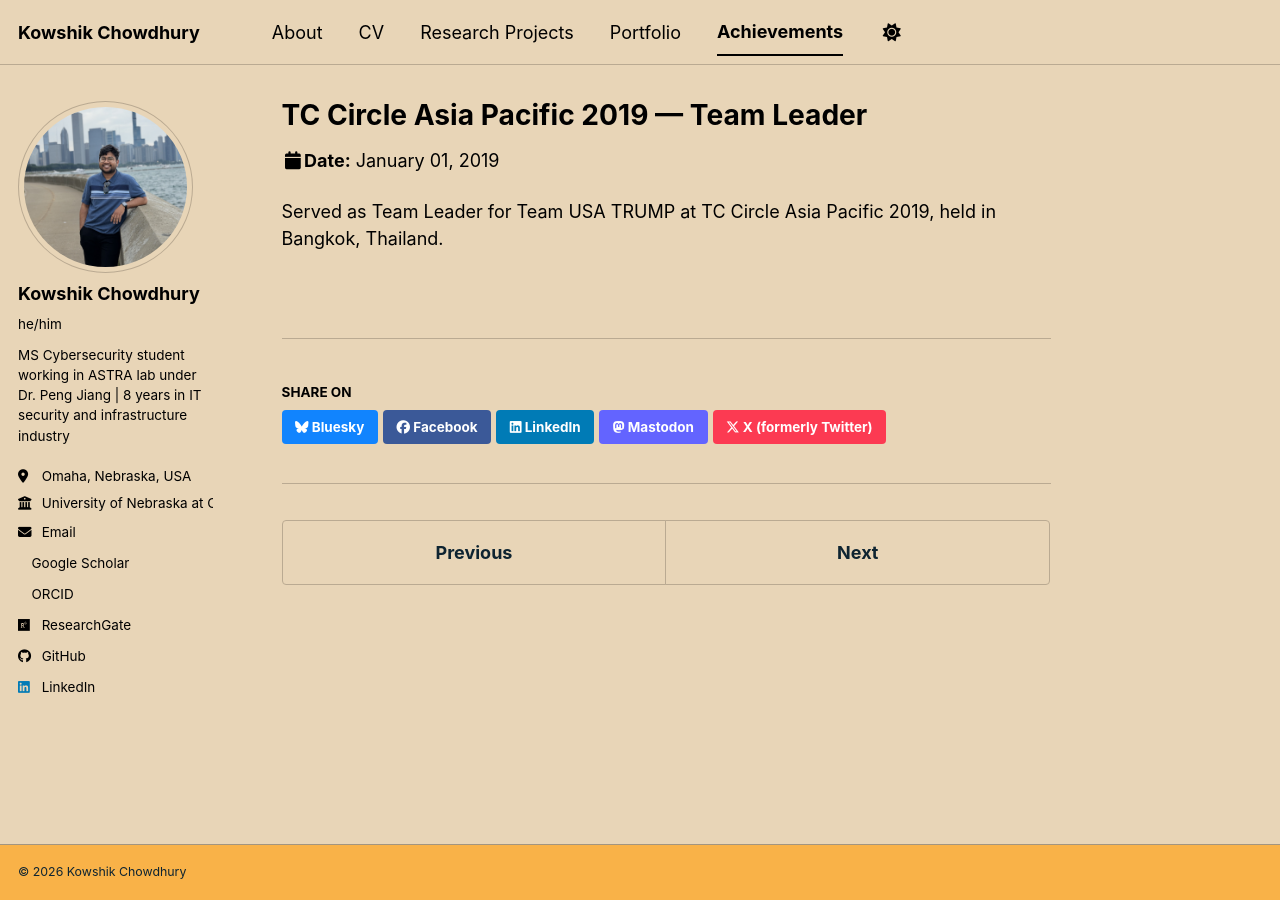
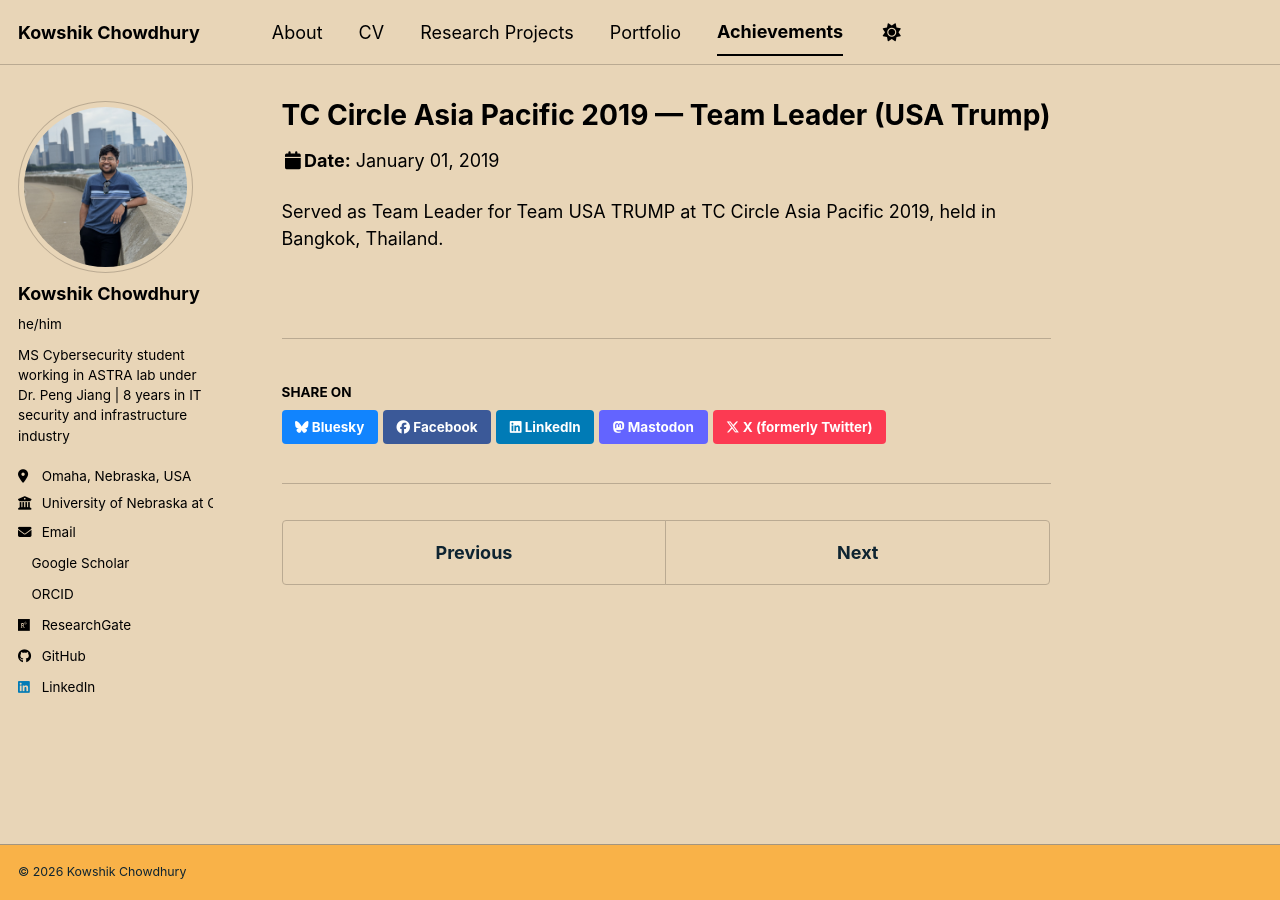
Before and after one commit to kowshik1993/kowshik1993.github.io, a Jekyll site: the page built from _talks/2019-01-01-tc-circle-asia-pacific.md, in a window 1280 px wide. Built offline with Jekyll 4.4.1, drawn with Linux system fonts in a browser that asks for light colours; a style sheet for code colours, icons or effects is not loaded.

Commit message:
Update 2019-01-01-tc-circle-asia-pacific.md

```diff
--- a/_talks/2019-01-01-tc-circle-asia-pacific.md
+++ b/_talks/2019-01-01-tc-circle-asia-pacific.md
@@ -1,6 +1,6 @@
 ---
-title: "TC Circle Asia Pacific 2019 — Team Leader"
-collection: talks
+title: "TC Circle Asia Pacific 2019 — Team Leader (USA Trump)"
+collection: presentation
 type: "Competition"
 permalink: /talks/2019-01-01-tc-circle-asia-pacific
 venue: "TC Circle Asia Pacific"
```
